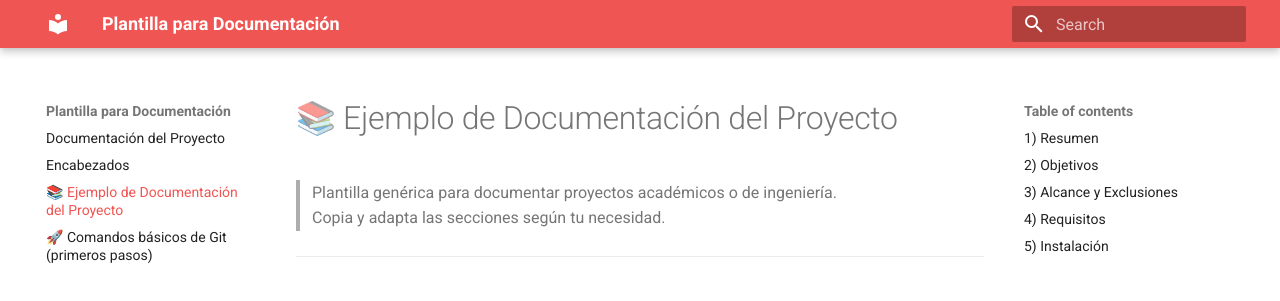
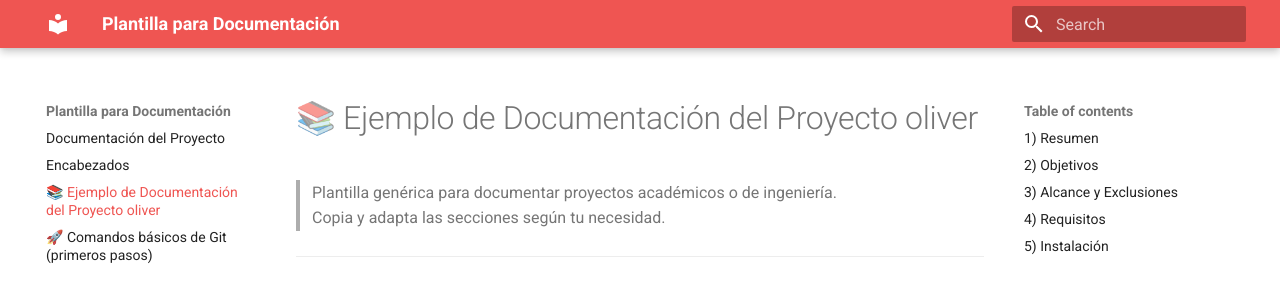
Before and after one commit to Gulden8ag/Extrusora_Plastico, an MkDocs documentation site: the page built from docs/ejemplo.md, in a window 1280 px wide and 900 px high. Shown: the top 301 px of the window. Built offline with MkDocs 1.6.1 and Material for MkDocs 9.7.7, drawn with Linux system fonts in a browser that asks for light colours.

Commit message:
Update ejemplo.md

```diff
--- a/docs/ejemplo.md
+++ b/docs/ejemplo.md
@@ -1,4 +1,4 @@
-# 📚 Ejemplo de Documentación del Proyecto
+# 📚 Ejemplo de Documentación del Proyecto oliver
 
 > Plantilla genérica para documentar proyectos académicos o de ingeniería.
 > Copia y adapta las secciones según tu necesidad.
```
